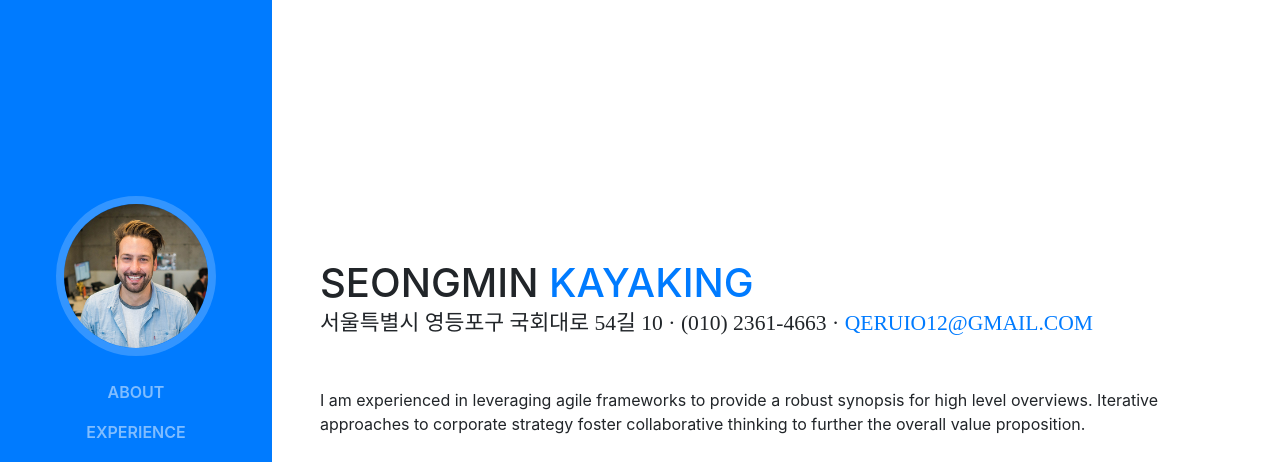
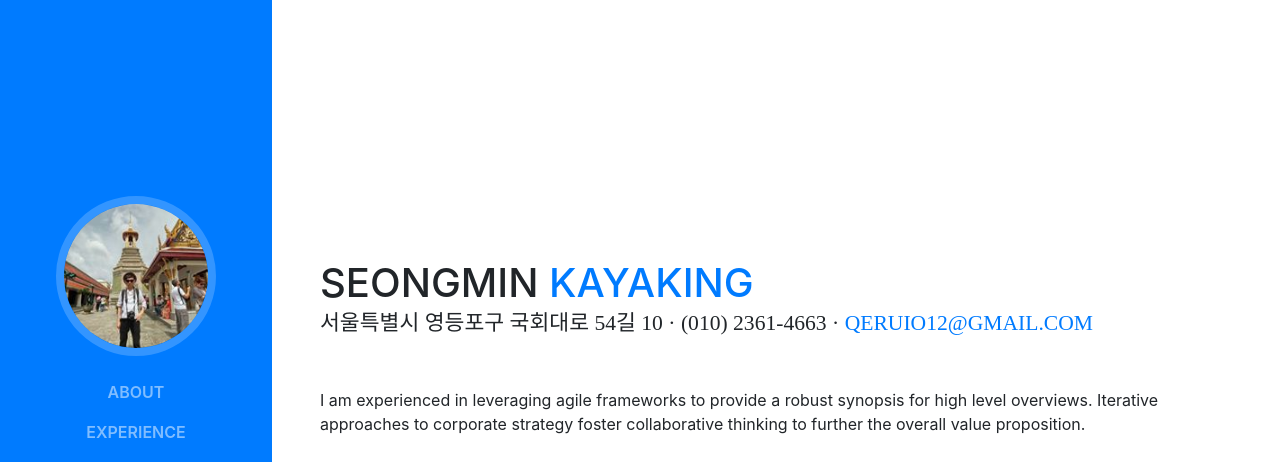
Before and after one commit to KangSeongmin/KangSeongmin.github.io, a website with bundled scripts: page index.html in a window 1280 px wide. Shown: the top 462 px of the page. Built offline with nearby package versions, Linux system fonts and the light colour scheme; a web font is replaced by a local one.

Commit message:
profile2

```diff
--- a/index.html
+++ b/index.html
@@ -31,7 +31,7 @@
       <a class="navbar-brand js-scroll-trigger" href="#page-top">
         <span class="d-block d-lg-none">Start Bootstrap</span>
         <span class="d-none d-lg-block">
-          <img class="img-fluid img-profile rounded-circle mx-auto mb-2" src="img/profile.jpg" alt="">
+          <img class="img-fluid img-profile rounded-circle mx-auto mb-2" src="img/prof.jpg" alt="">
         </span>
       </a>
       <button class="navbar-toggler" type="button" data-toggle="collapse" data-target="#navbarSupportedContent" aria-controls="navbarSupportedContent" aria-expanded="false" aria-label="Toggle navigation">
```
Also changed, not shown: img/prof.jpg (added).
